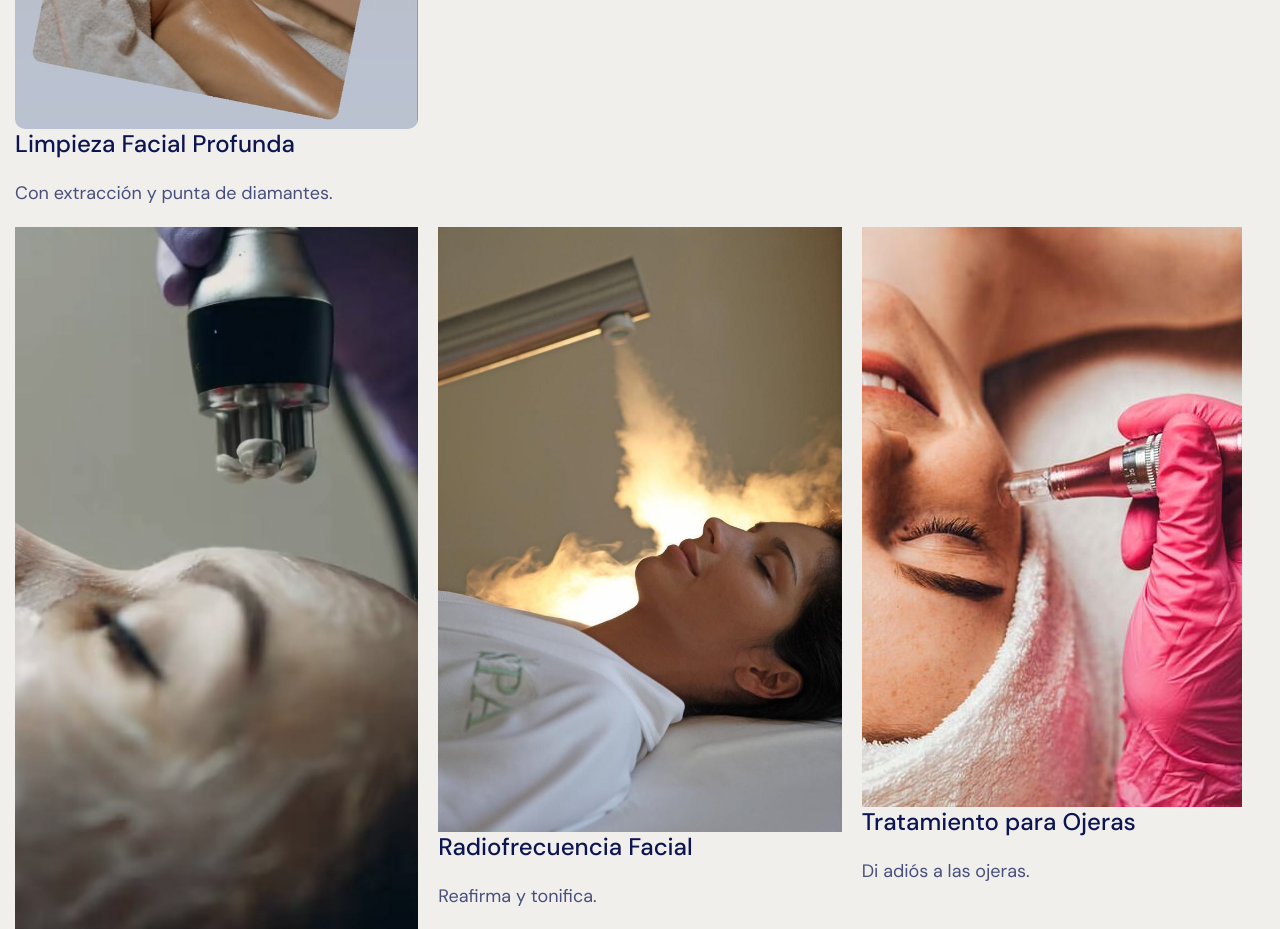
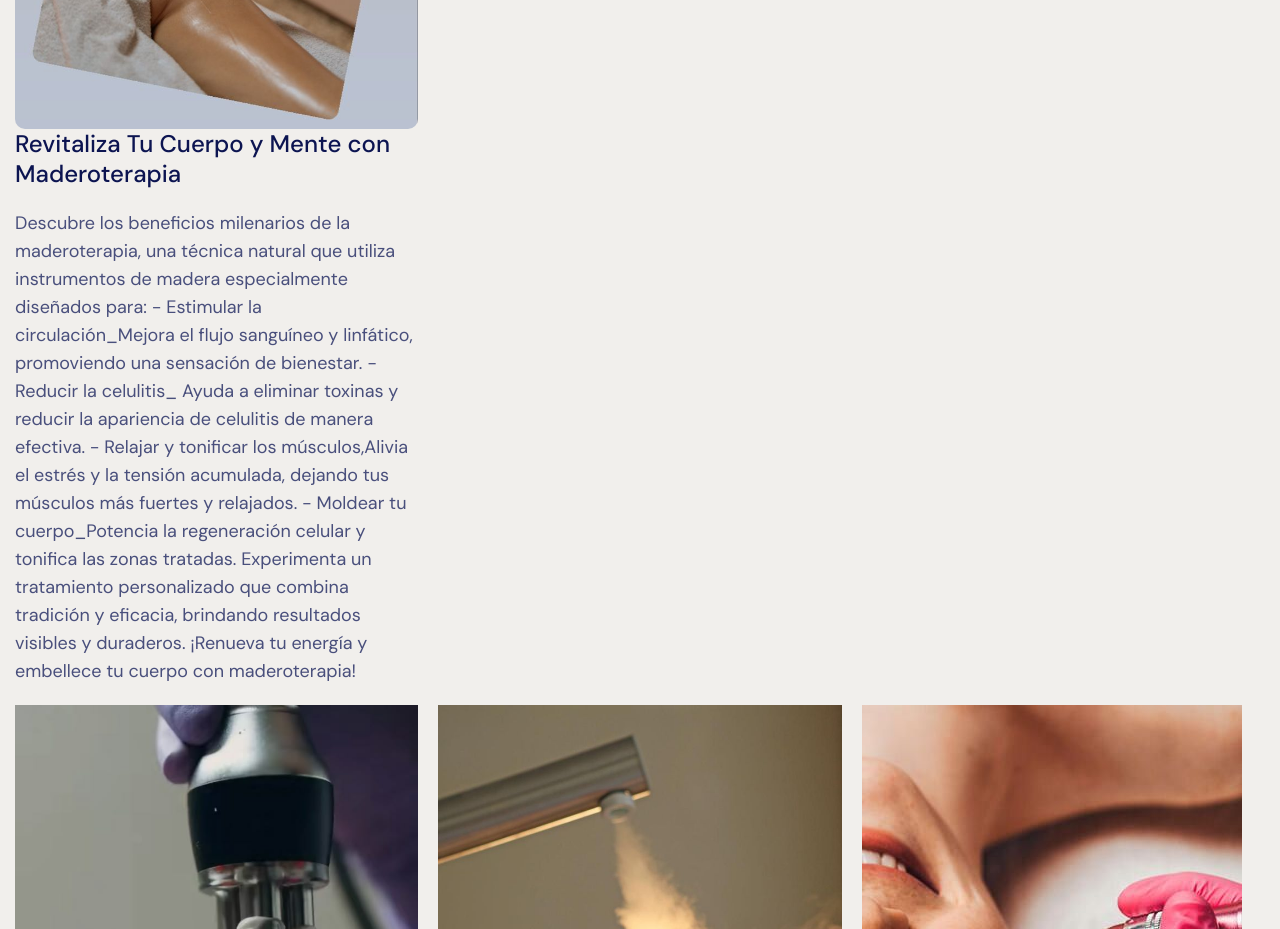
Before and after one commit to guidoDomingo/norita, a plain HTML site: page index.html in a window 1280 px wide. Shown: the part 2880-3809 px from the top of the page. Drawn offline with Linux system fonts and the light colour scheme.

Commit message:
actualizado

```diff
--- a/index.html
+++ b/index.html
@@ -196,8 +196,16 @@
               <div class="gallery d-grid" style="display: grid; grid-template-columns: repeat(auto-fit, minmax(300px, 1fr)); gap: 20px;">
                 <div class="gallery-item" style="overflow: hidden; border-radius: 10px; transition: transform 0.3s ease-in-out;">
                   <img src="images/estetica1.jpg" alt="Limpieza Facial Profunda" style="width: 100%; height: auto; border-radius: 10px; transition: transform 0.3s ease-in-out;">
-                  <h4>Limpieza Facial Profunda</h4>
-                  <p>Con extracción y punta de diamantes.</p>
+                  <h4>Revitaliza Tu Cuerpo y Mente con Maderoterapia</h4>
+                  <p>
+                    Descubre los beneficios milenarios de la maderoterapia, una técnica natural que utiliza instrumentos de madera especialmente diseñados para:
+                    - Estimular la circulación_Mejora el flujo sanguíneo y linfático, promoviendo una sensación de bienestar.
+                    - Reducir la celulitis_
+                    Ayuda a eliminar toxinas y reducir la apariencia de celulitis de manera efectiva.
+                    - Relajar y tonificar los músculos,Alivia el estrés y la tensión acumulada, dejando tus músculos más fuertes y relajados.
+                    - Moldear tu cuerpo_Potencia la regeneración celular y tonifica las zonas tratadas.
+
+                    Experimenta un tratamiento personalizado que combina tradición y eficacia, brindando resultados visibles y duraderos. ¡Renueva tu energía y embellece tu cuerpo con maderoterapia!</p>
                 </div>
                 <div class="gallery-item">
                   <img src="images/estetica2.jpg" alt="Profunda con DermaPen">
```
